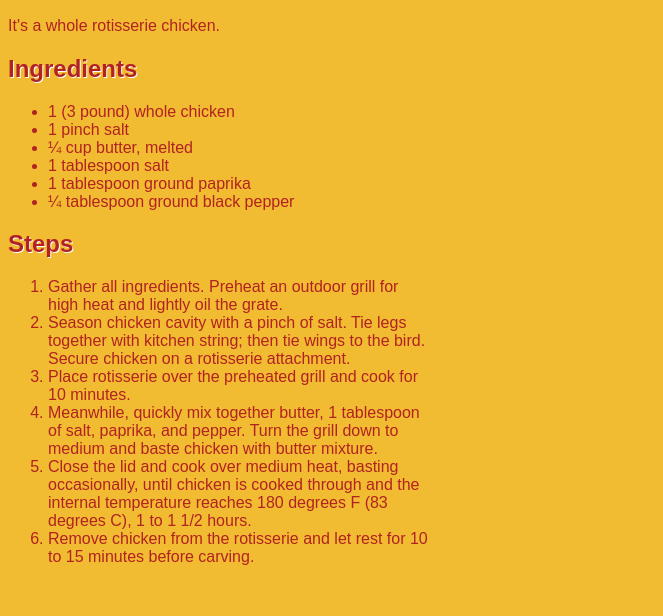
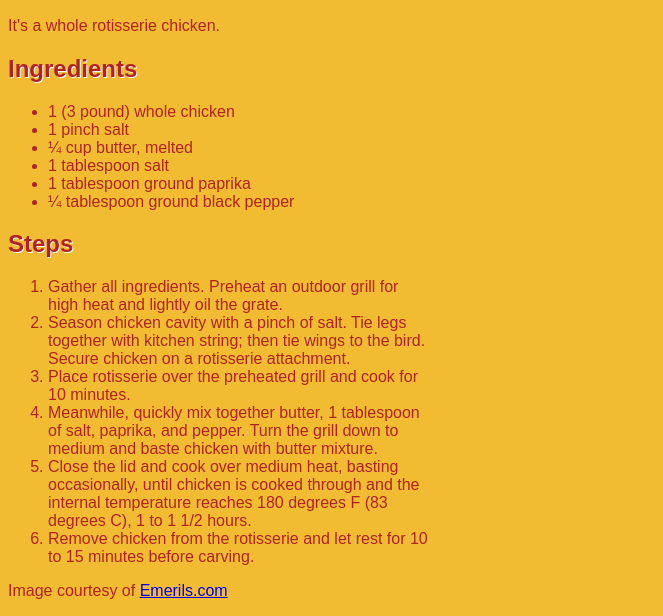
Before and after one commit to byudhip/odin-recipes, a plain HTML site: page recipes/rotisserie-chicken.html in a window 1280 px wide. Shown: the part 803-1419 px from the top of the page, without its empty margins (0-663 px from the left). Before the commit the page ends 1385 px from the top, so only its background shows below. Drawn offline with Linux system fonts and the light colour scheme.

Commit message:
Added credit for image

```diff
--- a/recipes/rotisserie-chicken.html
+++ b/recipes/rotisserie-chicken.html
@@ -31,5 +31,6 @@
         <li class="steps">Close the lid and cook over medium heat, basting occasionally, until chicken is cooked through and the internal temperature reaches 180 degrees F (83 degrees C), 1 to 1 1/2 hours.</li>
         <li class="steps">Remove chicken from the rotisserie and let rest for 10 to 15 minutes before carving.</li>
     </ol>
+    <p>Image courtesy of <a href="https://www.emerils.com/131067/rotisserie-chicken">Emerils.com</a></p>
 </body>
 </html>
```
